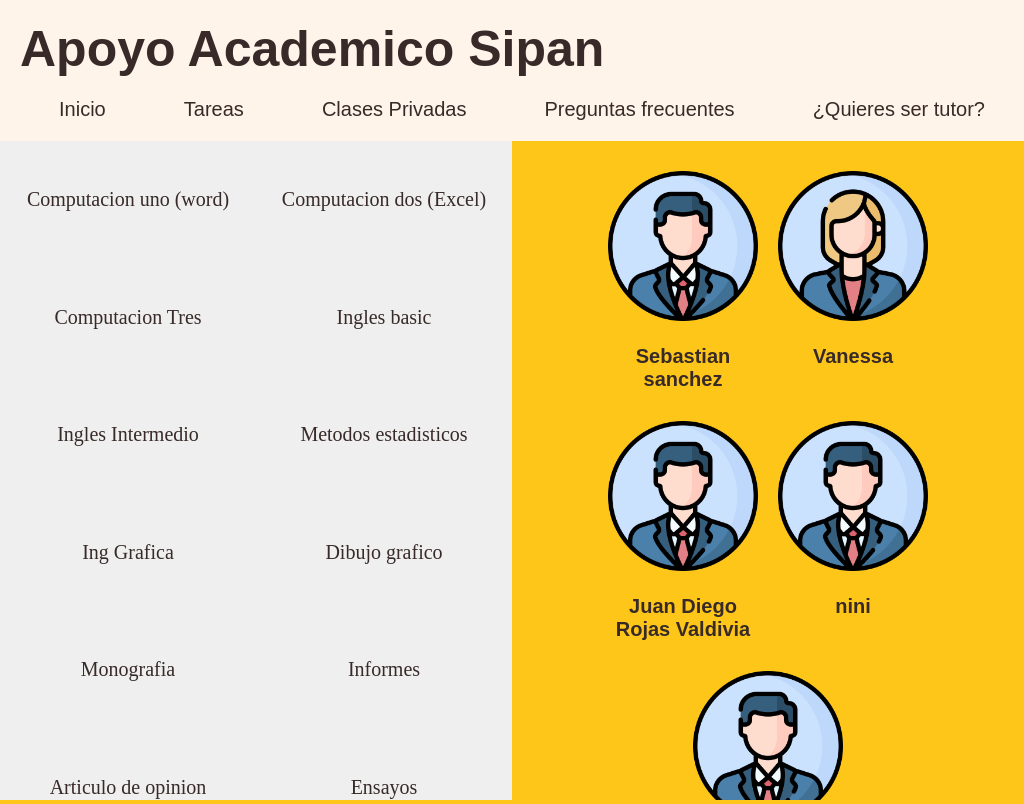
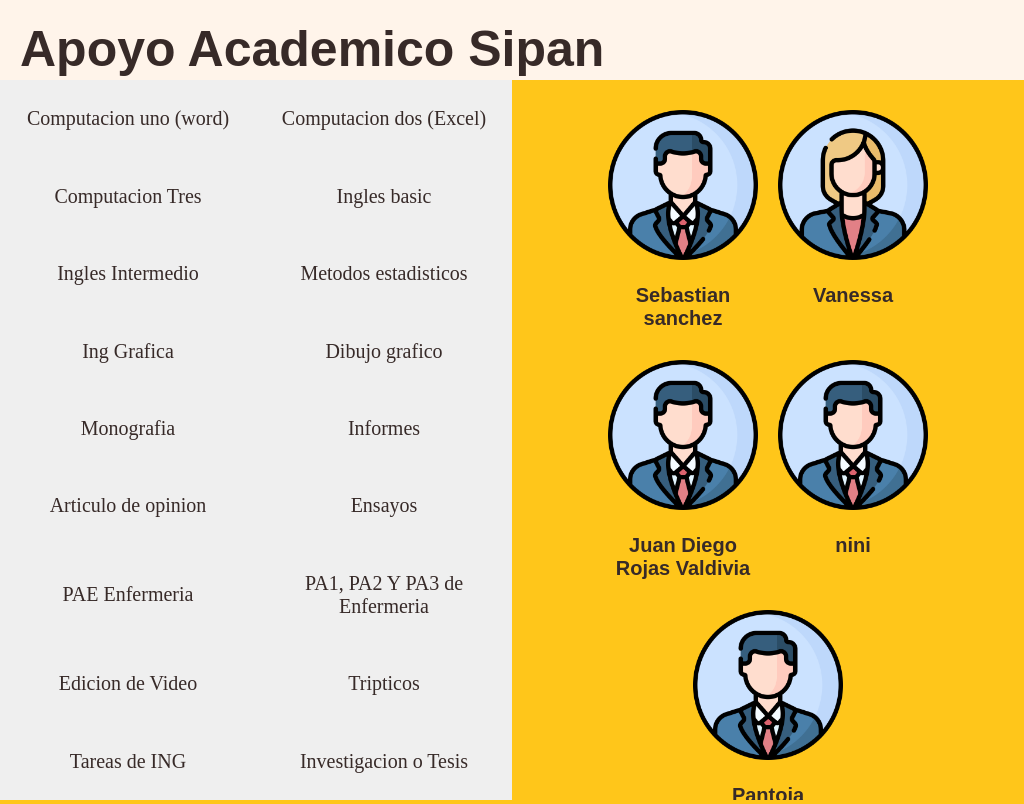
Before and after one commit to Aanini/Aanini.github.io, a plain HTML site: page Tarea2.html in a window 1024 px wide. Drawn offline with Linux system fonts and the light colour scheme; a web font is replaced by a local one.

Commit message:
cambio en resolucion

```diff
--- a/css/Tarea2.css
+++ b/css/Tarea2.css
@@ -252,7 +252,7 @@
         width: 50%;
         margin: 0;
         padding: 0; /* Corrección aquí */
-        height: 117.5px;
+        height: 117.5px;z
     }
     button:hover {
         color: #fff;
@@ -302,11 +302,10 @@ body, html {
     margin: 0;
     padding: 0;
     height: 100%;
-    overflow: hidden;
 }
 .sectionuno {
     width: 100%;
-    height: auto;
+    height: 10%;
 }
 .sectiondos {
     height: 90%;
@@ -377,8 +376,7 @@ main {
     color: #372A28;
     width: 50%;
     margin: 0;
-    padding: 0; /* Corrección aquí */
-    height: 117.5px;
+    padding: 10px 20px;
 }
 button:hover {
     color: #fff;
```
